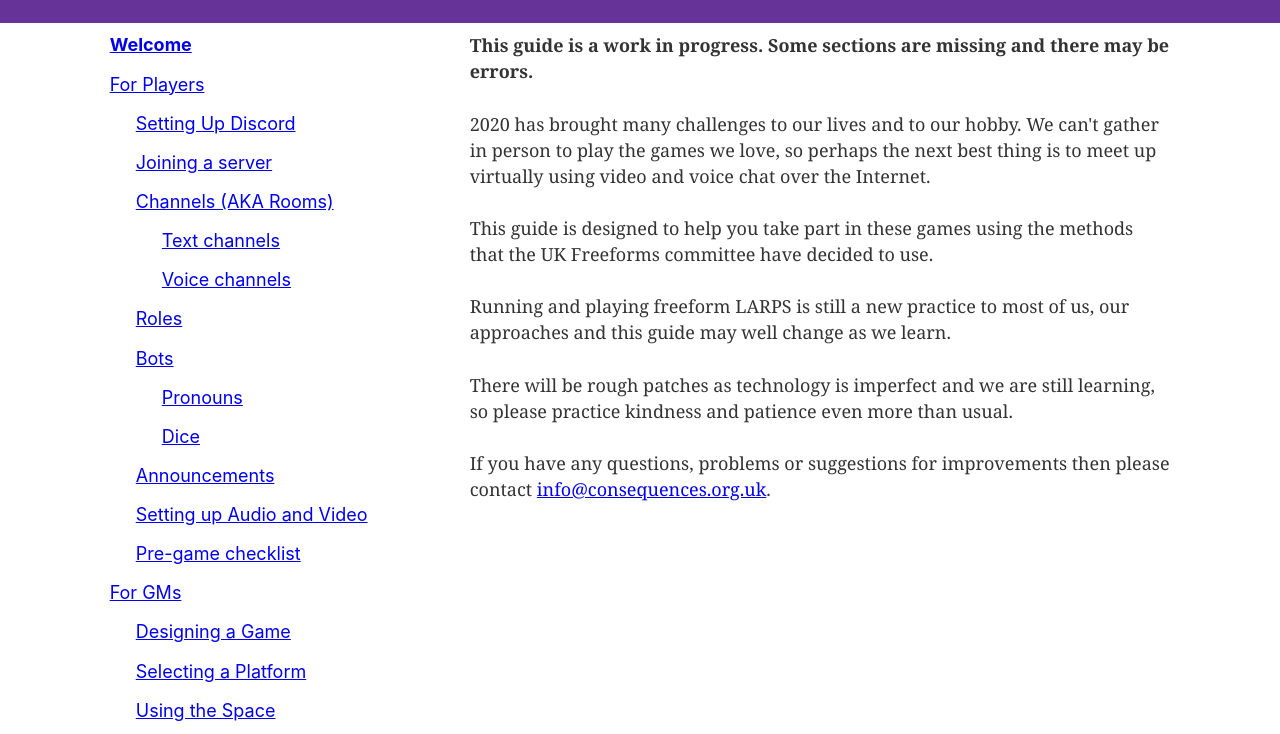
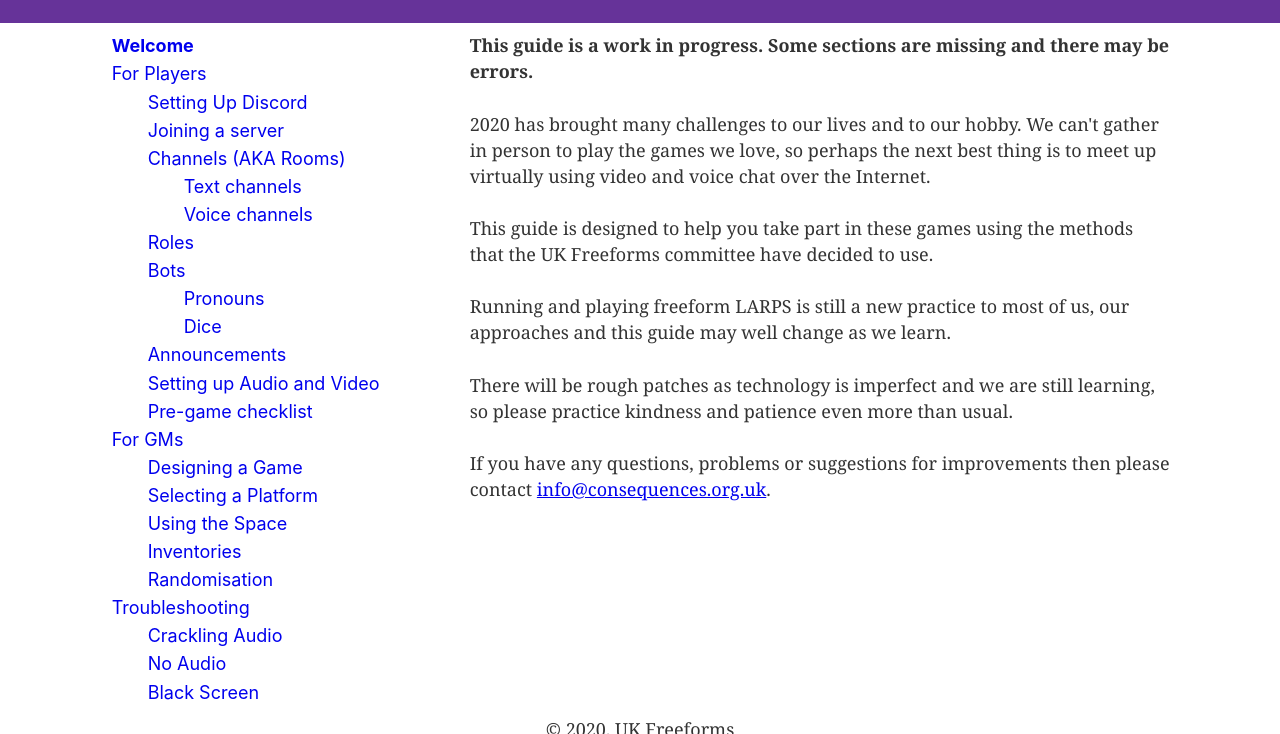
Before and after one commit to dorward/online-gaming, a Gatsby site: page / in a window 1280 px wide. Shown: the part 74-808 px from the top of the page. Built offline with nearby package versions, Linux system fonts and the light colour scheme; Gatsby itself is replaced by a stand-in of ours.

Commit message:
Tweak menu layout

```diff
--- a/src/components/layout.css
+++ b/src/components/layout.css
@@ -692,10 +692,25 @@ kbd.space {
   display: none;
 }
 
-.wrapper > .container > nav > ul,
-.wrapper > .container > nav > ul > li {
-  margin-left: 0;
-  padding-left: 0;
+.wrapper > .container > nav * {
+  margin: 0;
+  padding: 0;
+}
+
+.wrapper > .container > nav ul ul {
+  margin-left: 2em;
+}
+
+.wrapper > .container > nav a {
+  text-decoration: none;
+  display: block;
+  margin-right: 2em;
+  padding: 1px 2px;
+}
+
+.wrapper > .container > nav a:hover {
+  /* text-decoration: underline; */
+  background: #c9f;
 }
 
 .wrapper > .container > main {
```
